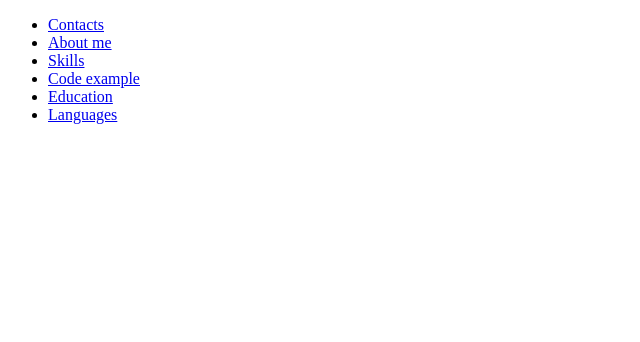
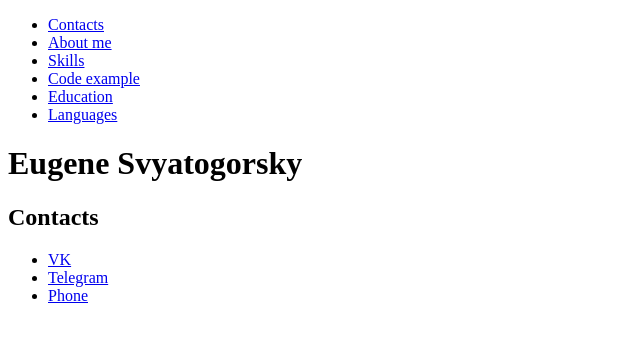
Before and after one commit to Svyatogorsky/rsschool-cv, a plain HTML site: page index.html in a window 1280 px wide. Shown: the whole page, without its empty margins (0-640 px from the left). Drawn offline with Linux system fonts and the light colour scheme.

Commit message:
feat: add contacts block

```diff
--- a/index.html
+++ b/index.html
@@ -45,5 +45,26 @@
       </div>
     </nav>
   </header>
+  <main class="page-main">
+    <div class="page-main__wrapper">
+      <h1 class="main-title">Eugene Svyatogorsky</h1>
+      <section class="contacts">
+        <div class="contacts__wrapper">
+          <h2 class="section-title">Contacts</h2>
+          <ul class="contacts__list">
+            <li class="contacts__list-item">
+              <a href="#" class="contacts__list-link">VK</a>
+            </li>
+            <li class="contacts__list-item">
+              <a href="#" class="contacts__list-link">Telegram</a>
+            </li>
+            <li class="contacts__list-item">
+              <a href="#" class="contacts__list-link">Phone</a>
+            </li>
+          </ul>
+        </div>
+      </section>
+    </div>
+  </main>
 </body>
 </html>
```
